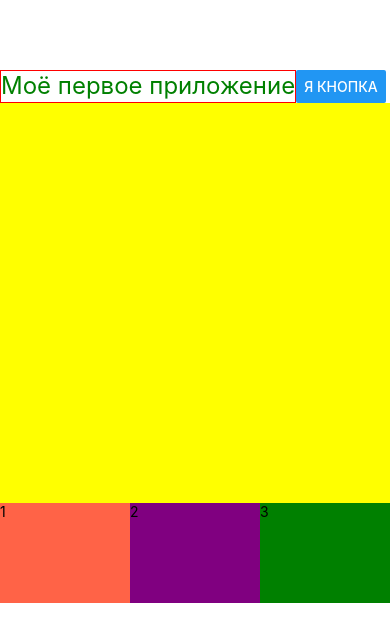
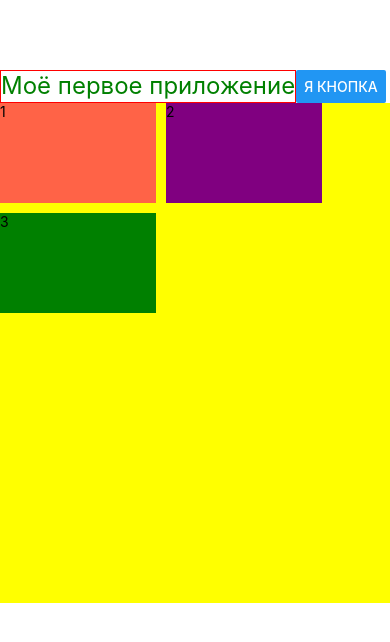
Before and after one commit to aduvarov/larichev-native-app, a React Native app: screen / in a window 390 px wide. Shown: the top 642 px of the page. Built offline with nearby package versions, Linux system fonts and the light colour scheme.

Commit message:
ADD: Gap

```diff
--- a/App.tsx
+++ b/App.tsx
@@ -19,21 +19,21 @@ export default function App() {
                     alignItems: 'flex-end',
                     height: 500,
                     flexDirection: 'row',
+                    gap: 10,
+                    flexWrap: 'wrap',
                 }}>
                 <View
                     style={{
                         backgroundColor: 'tomato',
-                        flexBasis: 100,
+                        width: '40%',
                         height: 100,
-                        flexGrow: 1,
                     }}>
                     <Text>1</Text>
                 </View>
                 <View
                     style={{
                         backgroundColor: 'purple',
-                        flexBasis: 100,
-                        flexGrow: 1,
+                        width: '40%',
                         height: 100,
                     }}>
                     <Text>2</Text>
@@ -41,8 +41,7 @@ export default function App() {
                 <View
                     style={{
                         backgroundColor: 'green',
-                        flexBasis: 100,
-                        flexGrow: 1,
+                        width: '40%',
                         height: 100,
                     }}>
                     <Text>3</Text>
```
